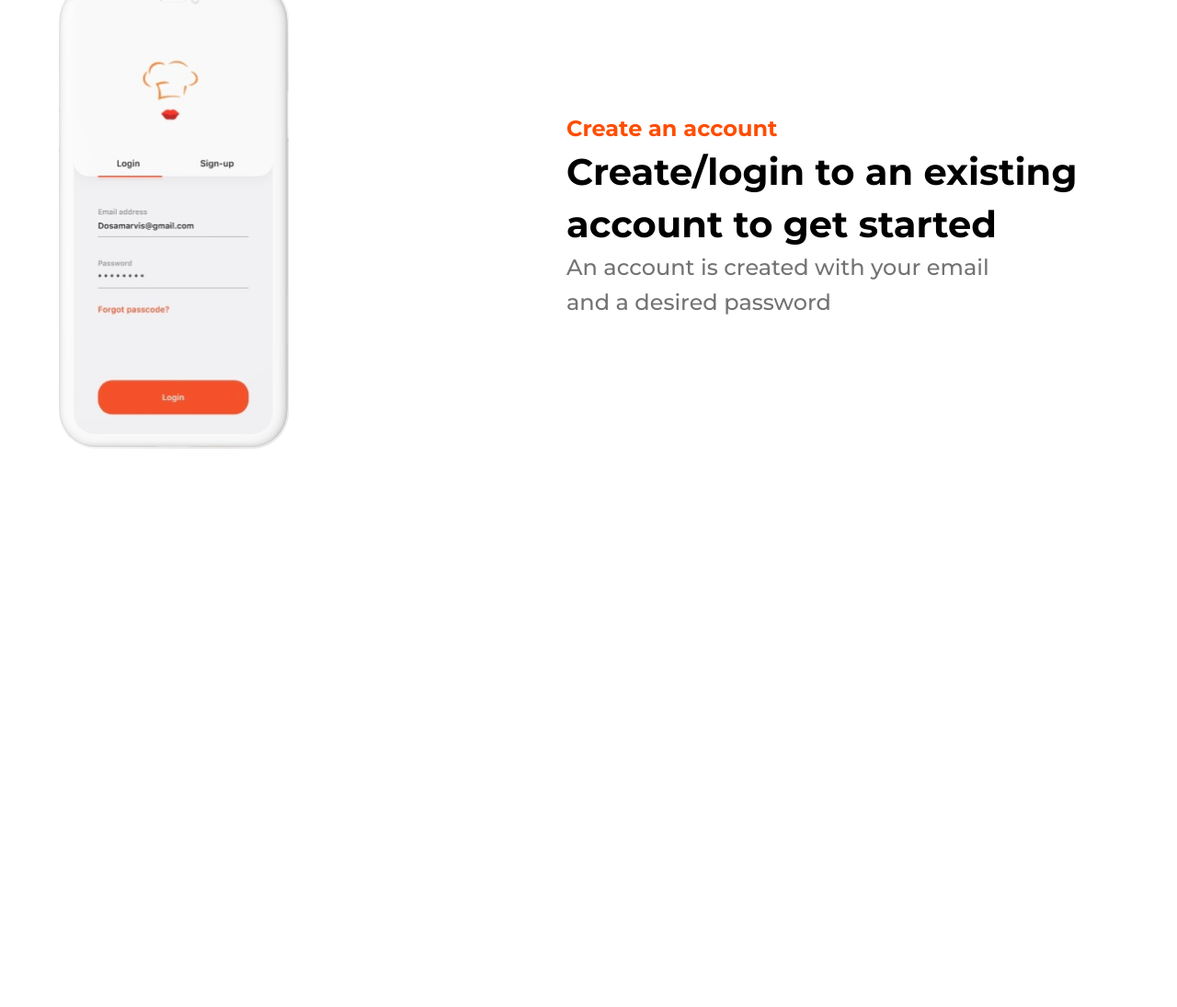
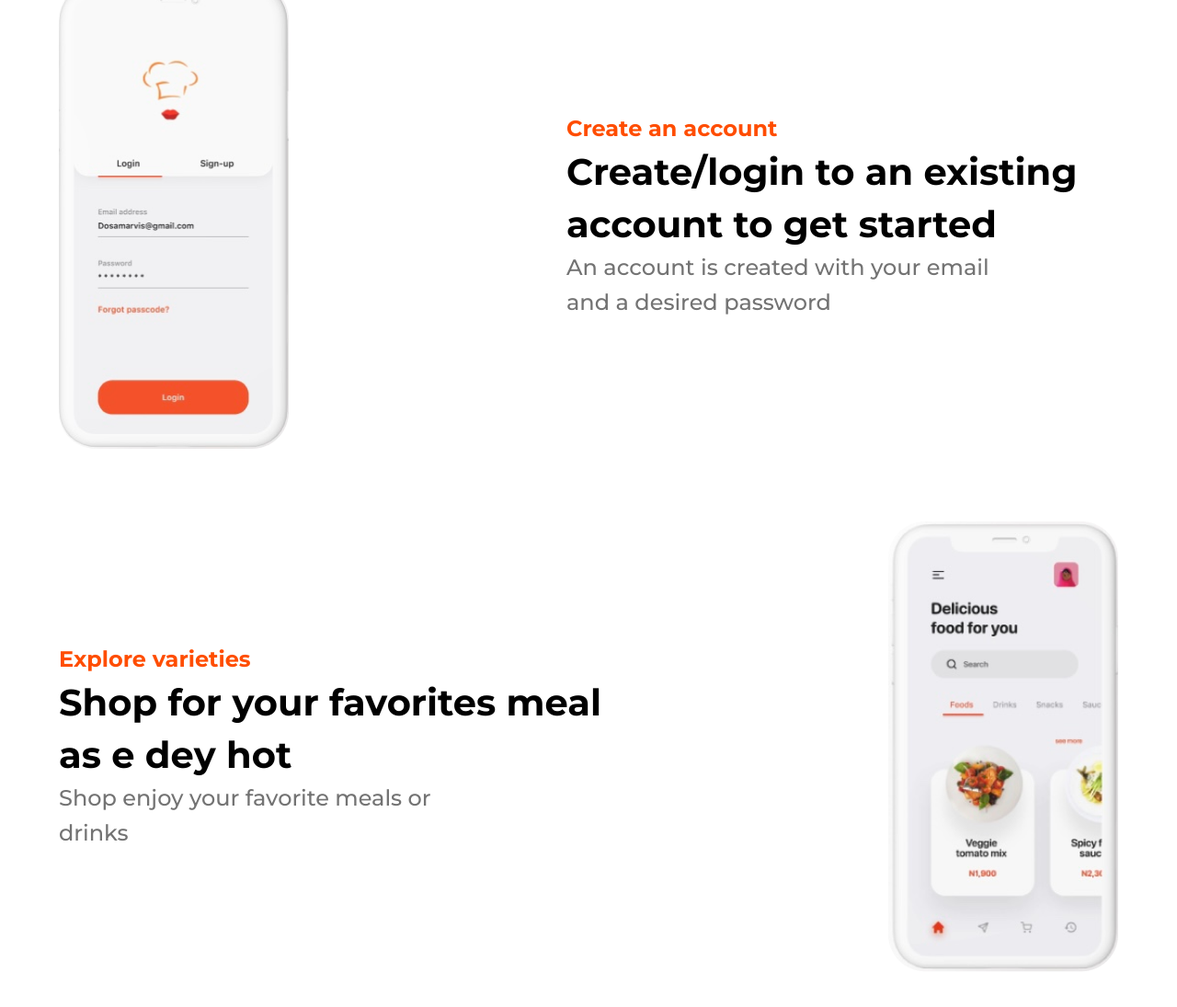
Before and after one commit to razn1337/Eats-Restaurant, a plain HTML site: page index.html in a window 1280 px wide. Shown: the part 972-2067 px from the top of the page at 92% size. Before the commit the page ends 1460 px from the top, so only its background shows below. Drawn offline with Linux system fonts and the light colour scheme.

Commit message:
Final section-b

```diff
--- a/assets/CSS/style.css
+++ b/assets/CSS/style.css
@@ -155,7 +155,6 @@ header {
   margin-top: 55px;
 }
 
-/* section-b-a */
 .section-b-a {
   max-width: 1200px;
   min-width: 320px;
@@ -168,18 +167,21 @@ header {
   justify-content: space-between;
 }
 
-.section-b-photo1 {
+.section-b-photo {
   max-width: 250px;
-  max-height: 506.97210693359375;
+  max-height: 506.97210693359375px;
   min-width: 125px;
   min-height: 253px;
   width: 100%;
   height: 100%;
 
+
+
 }
 
+.instruction,
 .instruction-first {
-    max-width: 600px;
+  max-width: 600px;
 }
 
 .instruction-p-first {
@@ -201,3 +203,17 @@ header {
   line-height: 38px;
   max-width: 30ch;
 }
+
+
+.section-b-b {
+   max-width: 1200px;
+  min-width: 320px;
+  width: 100%;
+  padding: 0 24px;
+  margin-bottom: 297px;
+
+  display: flex;
+  flex-direction: row;
+  align-items: center;
+  justify-content: space-between;
+}
--- a/index.html
+++ b/index.html
@@ -37,9 +37,13 @@
         </div>
       </section>
       <section class="section-b">
-          <h1 class="section-b-h1">How the app works</h1>
+        <h1 class="section-b-h1">How the app works</h1>
         <section class="section-b-a">
-            <img class="section-b-photo1" src="./assets/images/phone1.png" alt="phone_app" />
+          <img
+            class="section-b-photo"
+            src="./assets/images/phone1.png"
+            alt="phone_app"
+          />
           <div class="instruction-first">
             <p class="instruction-p-first">Create an account</p>
             <p class="instruction-p-second">
@@ -50,6 +54,18 @@
             </p>
           </div>
         </section>
+        <section class="section-b-b">
+          <div class="instruction">
+            <p class="instruction-p-first">Explore varieties</p>
+            <p class="instruction-p-second">
+              Shop for your favorites meal as e dey hot
+            </p>
+            <p class="instruction-p-third">
+              Shop enjoy your favorite meals or drinks
+            </p>
+          </div>
+          <img class="section-b-photo" src="./assets/images/phone2.png" alt="phone app" />
+        </section>
       </section>
     </main>
   </body>
```
Also changed, not shown: assets/images/phone2.png (added).
